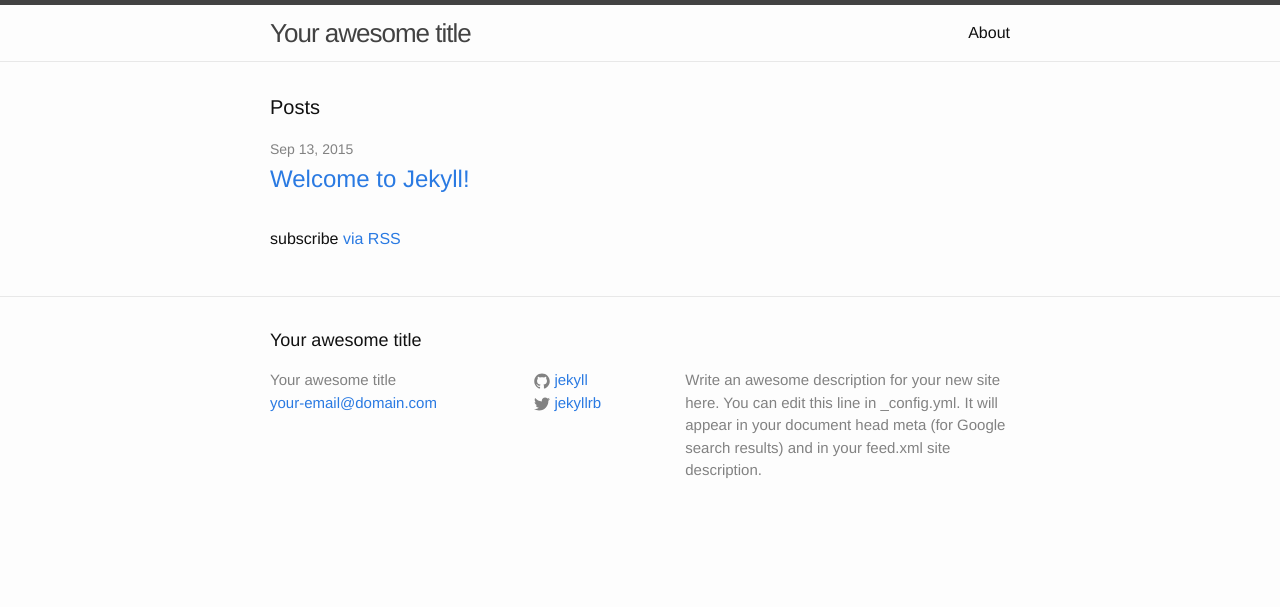
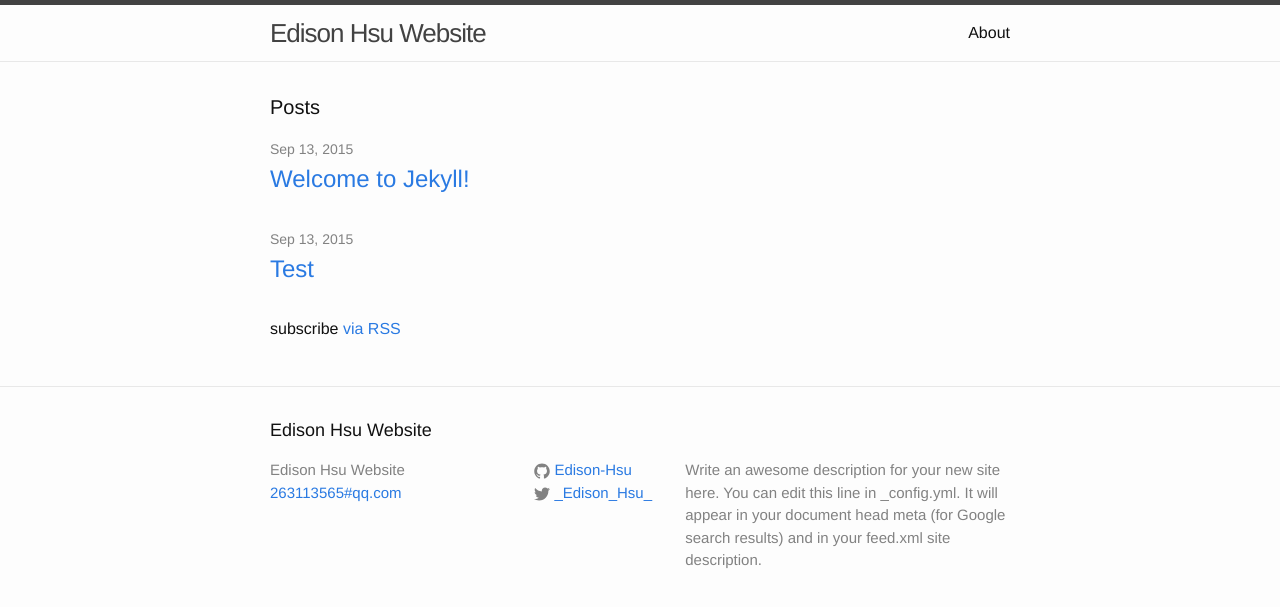
Before and after one commit to Edison-Hsu/Edison-Hsu.github.io, a Jekyll site: the page built from index.html, in a window 1280 px wide. Shown: the top 607 px of the page. Built offline with Jekyll 4.4.1, drawn with Linux system fonts in a browser that asks for light colours.

Commit message:
add post

```diff
--- a/_config.yml
+++ b/_config.yml
@@ -1,14 +1,14 @@
 # Site settings
-title: Your awesome title
-email: your-email@domain.com
+title: Edison Hsu Website
+email: 263113565#qq.com
 description: > # this means to ignore newlines until "baseurl:"
   Write an awesome description for your new site here. You can edit this
   line in _config.yml. It will appear in your document head meta (for
   Google search results) and in your feed.xml site description.
 baseurl: "" # the subpath of your site, e.g. /blog/
 url: "http://yourdomain.com" # the base hostname & protocol for your site
-twitter_username: jekyllrb
-github_username:  jekyll
+twitter_username: _Edison_Hsu_
+github_username:  Edison-Hsu
 
 # Build settings
 markdown: kramdown
--- /dev/null
+++ b/_posts/2015-09-13-test.md
@@ -0,0 +1,2 @@
+# Test
+test
```
